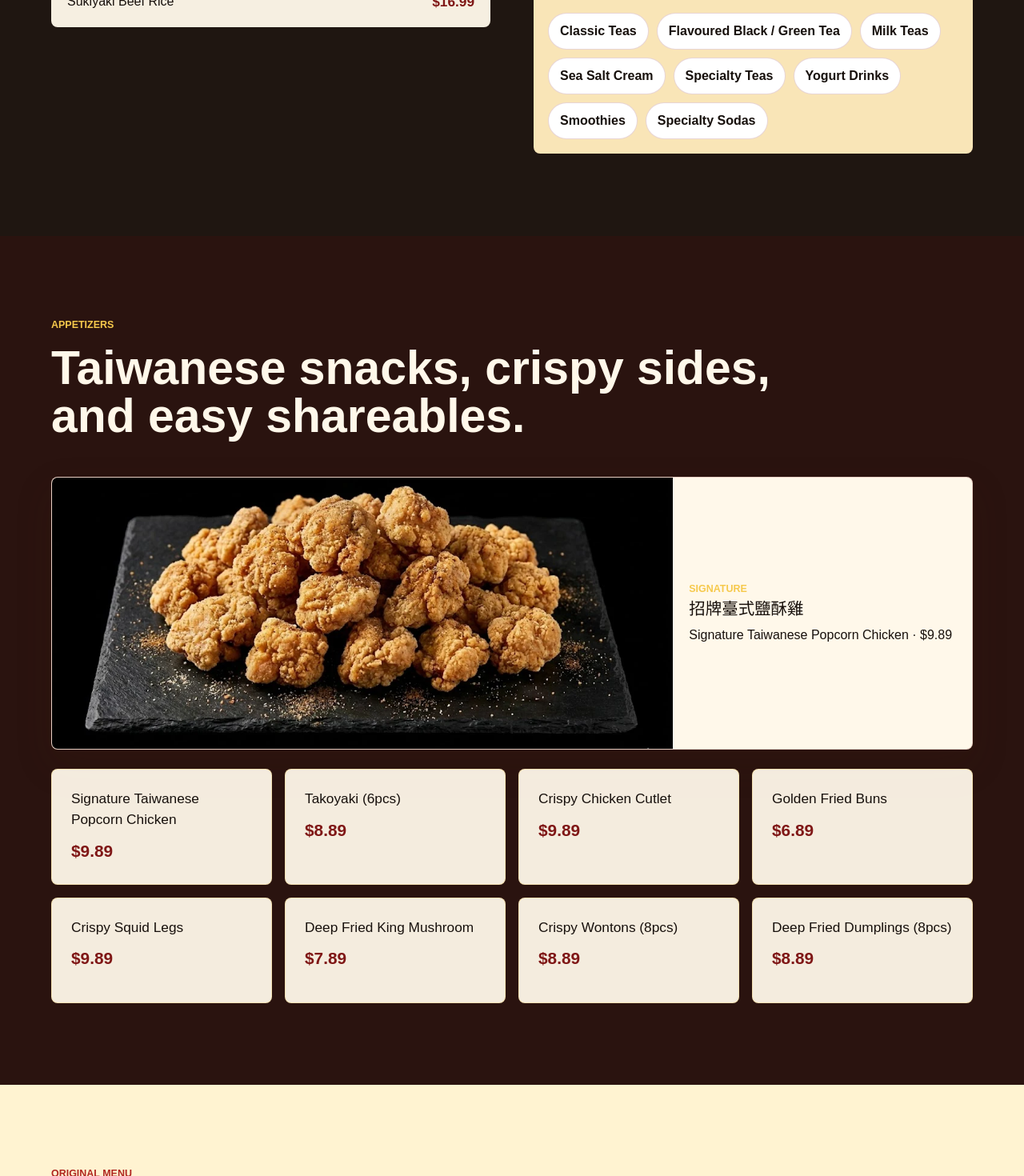
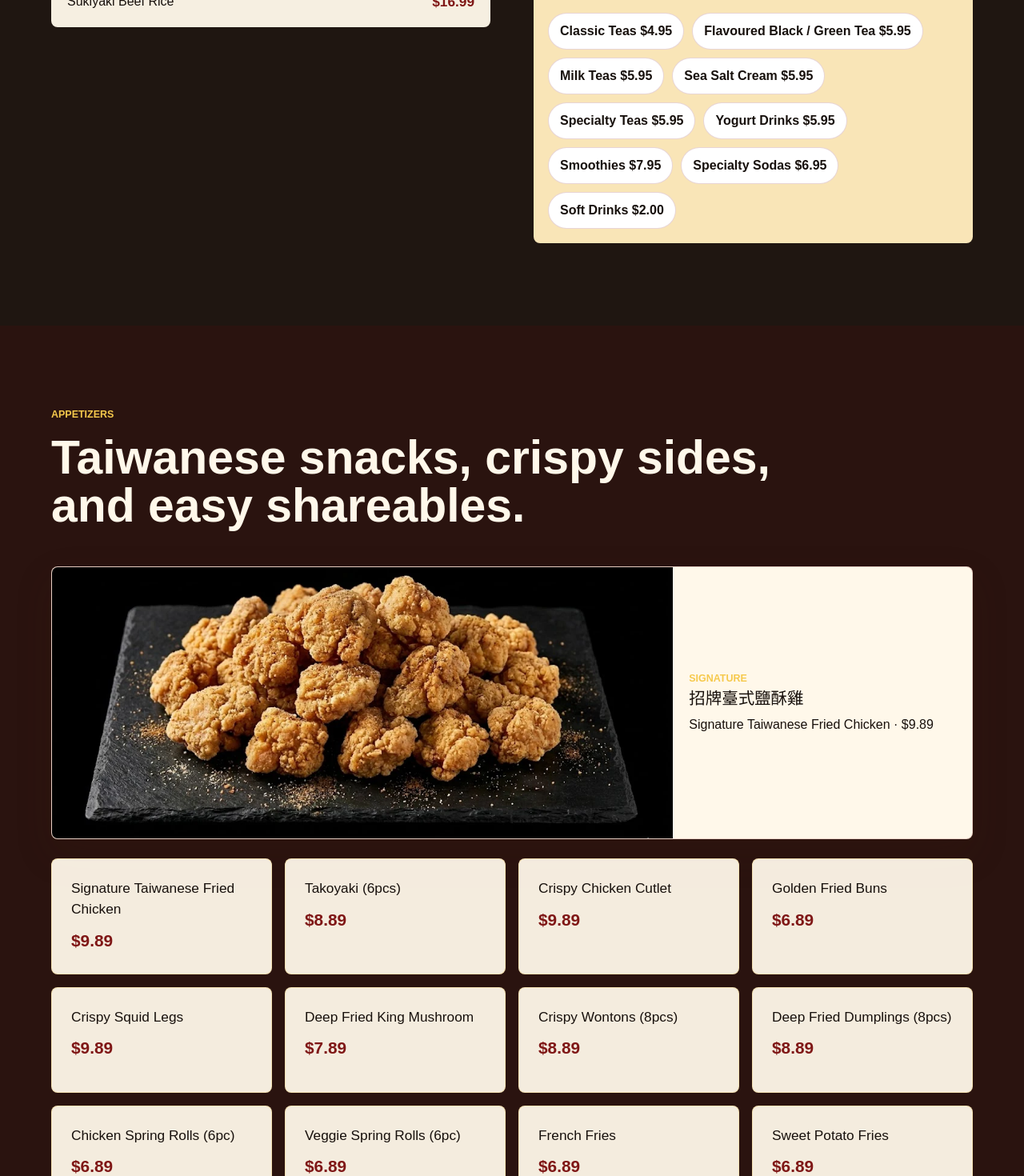
Before and after one commit to RickyLei7/HotPot, a Next.js app: page / in a window 1280 px wide. Shown: the part 5780-7250 px from the top of the page at 80% size. Built offline with nearby package versions, Linux system fonts and the light colour scheme.

Commit message:
Update menu from latest PDF

```diff
--- a/app/menu/page.tsx
+++ b/app/menu/page.tsx
@@ -17,7 +17,7 @@ export const metadata: Metadata = {
 };
 
 const soups = [
-  "Chicken & Spicy Yuan Yang Pot",
+  "Chicken & Spicy Pot",
   "Spicy",
   "Sukiyaki",
   "Tom Yum Kung",
@@ -45,7 +45,7 @@ const riceNoodles = [
 ];
 
 const snacks = [
-  ["Signature Taiwanese Popcorn Chicken", "$9.89"],
+  ["Signature Taiwanese Fried Chicken", "$9.89"],
   ["Takoyaki (6pcs)", "$8.89"],
   ["Crispy Chicken Cutlet", "$9.89"],
   ["Golden Fried Buns", "$6.89"],
@@ -53,6 +53,29 @@ const snacks = [
   ["Deep Fried King Mushroom", "$7.89"],
   ["Crispy Wontons (8pcs)", "$8.89"],
   ["Deep Fried Dumplings (8pcs)", "$8.89"],
+  ["Chicken Spring Rolls (6pc)", "$6.89"],
+  ["Veggie Spring Rolls (6pc)", "$6.89"],
+  ["French Fries", "$6.89"],
+  ["Sweet Potato Fries", "$6.89"],
+  ["Golden Onion Rings", "$8.89"],
+  ["Fish Balls (6pc)", "$7.89"],
+  ["Chinese Donut", "$6.89"],
+  ["Luncheon Meat (Spam)", "$6.89"],
+  ["Korean Fish Cake", "$6.89"],
+  ["Edamame", "$5.89"],
+];
+
+const drinks = [
+  ["Classic Teas", "$4.95"],
+  ["Flavoured Black / Green Tea", "$5.95"],
+  ["Milk Teas", "$5.95"],
+  ["Sea Salt Cream", "$5.95"],
+  ["Specialty Teas", "$5.95"],
+  ["Yogurt Drinks", "$5.95"],
+  ["Smoothies", "$7.95"],
+  ["Specialty Sodas", "$6.95"],
+  ["Soft Drinks", "$2.00"],
+  ["Toppings", "+$0.75"],
 ];
 
 export default function MenuPage() {
@@ -117,6 +140,18 @@ export default function MenuPage() {
           </div>
         </div>
       </section>
+
+      <section className="menu-section">
+        <div className="section-heading compact">
+          <p className="eyebrow">Milk tea & drinks</p>
+          <h2>Tea, milk tea, specialty drinks, smoothies, sodas, and toppings.</h2>
+        </div>
+        <div className="price-list">
+          {drinks.map(([item, price]) => (
+            <div key={item}><span>{item}</span><strong>{price}</strong></div>
+          ))}
+        </div>
+      </section>
     </main>
   );
 }
--- a/app/page.tsx
+++ b/app/page.tsx
@@ -1,7 +1,7 @@
 import AboutContent from "./about-content";
 
 const soups = [
-  "Chicken & Spicy Yuan Yang Pot",
+  "Chicken & Spicy Pot",
   "Spicy",
   "Sukiyaki",
   "Tom Yum Kung",
@@ -29,7 +29,7 @@ const riceNoodles = [
 ];
 
 const snacks = [
-  ["Signature Taiwanese Popcorn Chicken", "$9.89"],
+  ["Signature Taiwanese Fried Chicken", "$9.89"],
   ["Takoyaki (6pcs)", "$8.89"],
   ["Crispy Chicken Cutlet", "$9.89"],
   ["Golden Fried Buns", "$6.89"],
@@ -37,17 +37,28 @@ const snacks = [
   ["Deep Fried King Mushroom", "$7.89"],
   ["Crispy Wontons (8pcs)", "$8.89"],
   ["Deep Fried Dumplings (8pcs)", "$8.89"],
+  ["Chicken Spring Rolls (6pc)", "$6.89"],
+  ["Veggie Spring Rolls (6pc)", "$6.89"],
+  ["French Fries", "$6.89"],
+  ["Sweet Potato Fries", "$6.89"],
+  ["Golden Onion Rings", "$8.89"],
+  ["Fish Balls (6pc)", "$7.89"],
+  ["Chinese Donut", "$6.89"],
+  ["Luncheon Meat (Spam)", "$6.89"],
+  ["Korean Fish Cake", "$6.89"],
+  ["Edamame", "$5.89"],
 ];
 
 const drinks = [
-  "Classic Teas",
-  "Flavoured Black / Green Tea",
-  "Milk Teas",
-  "Sea Salt Cream",
-  "Specialty Teas",
-  "Yogurt Drinks",
-  "Smoothies",
-  "Specialty Sodas",
+  "Classic Teas $4.95",
+  "Flavoured Black / Green Tea $5.95",
+  "Milk Teas $5.95",
+  "Sea Salt Cream $5.95",
+  "Specialty Teas $5.95",
+  "Yogurt Drinks $5.95",
+  "Smoothies $7.95",
+  "Specialty Sodas $6.95",
+  "Soft Drinks $2.00",
 ];
 
 const featuredSoups = [
@@ -230,11 +241,11 @@ export default function Home() {
           <h2>Taiwanese snacks, crispy sides, and easy shareables.</h2>
         </div>
         <article className="signature-snack">
-          <img src="/assets/dish-popcorn-chicken.webp" alt="Signature Taiwanese popcorn chicken" />
+            <img src="/assets/dish-popcorn-chicken.webp" alt="Signature Taiwanese fried chicken" />
           <div>
             <p className="eyebrow">Signature</p>
             <h3>招牌臺式鹽酥雞</h3>
-            <p>Signature Taiwanese Popcorn Chicken · $9.89</p>
+            <p>Signature Taiwanese Fried Chicken · $9.89</p>
           </div>
         </article>
         <div className="snack-grid">
@@ -249,7 +260,7 @@ export default function Home() {
 
       <section className="full-menu">
         <div className="section-heading">
-          <p className="eyebrow">Original menu</p>
+          <p className="eyebrow">Full menu images</p>
           <h2>Browse the full in-store menu.</h2>
         </div>
         <div className="menu-images">
--- a/public/index.html
+++ b/public/index.html
@@ -209,7 +209,7 @@
           </article>
         </div>
         <div class="soup-list" aria-label="Soup bases">
-          <span>Chicken & Spicy Yuan Yang Pot</span><span>Spicy</span><span>Sukiyaki</span>
+          <span>Chicken & Spicy Pot</span><span>Spicy</span><span>Sukiyaki</span>
           <span>Tom Yum Kung</span><span>Chinese Herbs</span><span>Chicken Soup</span>
           <span>Pork Soup</span><span>Sesame Oil</span><span>Pickled Cabbage</span>
           <span>Curry</span><span>Satay</span><span>Kimchi</span><span>Milk</span>
@@ -241,9 +241,10 @@
           <div class="drink-panel">
             <img src="assets/milk-tea-photo.png" alt="Pearl milk tea" />
             <div>
-              <span>Classic Teas</span><span>Flavoured Black / Green Tea</span>
-              <span>Milk Teas</span><span>Sea Salt Cream</span><span>Specialty Teas</span>
-              <span>Yogurt Drinks</span><span>Smoothies</span><span>Specialty Sodas</span>
+              <span>Classic Teas $4.95</span><span>Flavoured Black / Green Tea $5.95</span>
+              <span>Milk Teas $5.95</span><span>Sea Salt Cream $5.95</span><span>Specialty Teas $5.95</span>
+              <span>Yogurt Drinks $5.95</span><span>Smoothies $7.95</span><span>Specialty Sodas $6.95</span>
+              <span>Soft Drinks $2.00</span>
             </div>
           </div>
         </div>
@@ -255,15 +256,15 @@
           <h2>Taiwanese snacks, crispy sides, and easy shareables.</h2>
         </div>
         <article class="signature-snack">
-          <img src="assets/dish-popcorn-chicken.webp" alt="Signature Taiwanese popcorn chicken" />
+          <img src="assets/dish-popcorn-chicken.webp" alt="Signature Taiwanese fried chicken" />
           <div>
             <p class="eyebrow">Signature</p>
             <h3>招牌臺式鹽酥雞</h3>
-            <p>Signature Taiwanese Popcorn Chicken · $9.89</p>
+            <p>Signature Taiwanese Fried Chicken · $9.89</p>
           </div>
         </article>
         <div class="snack-grid">
-          <article><h3>Signature Taiwanese Popcorn Chicken</h3><p>$9.89</p></article>
+          <article><h3>Signature Taiwanese Fried Chicken</h3><p>$9.89</p></article>
           <article><h3>Takoyaki (6pcs)</h3><p>$8.89</p></article>
           <article><h3>Crispy Chicken Cutlet</h3><p>$9.89</p></article>
           <article><h3>Golden Fried Buns</h3><p>$6.89</p></article>
@@ -271,12 +272,22 @@
           <article><h3>Deep Fried King Mushroom</h3><p>$7.89</p></article>
           <article><h3>Crispy Wontons (8pcs)</h3><p>$8.89</p></article>
           <article><h3>Deep Fried Dumplings (8pcs)</h3><p>$8.89</p></article>
+          <article><h3>Chicken Spring Rolls (6pc)</h3><p>$6.89</p></article>
+          <article><h3>Veggie Spring Rolls (6pc)</h3><p>$6.89</p></article>
+          <article><h3>French Fries</h3><p>$6.89</p></article>
+          <article><h3>Sweet Potato Fries</h3><p>$6.89</p></article>
+          <article><h3>Golden Onion Rings</h3><p>$8.89</p></article>
+          <article><h3>Fish Balls (6pc)</h3><p>$7.89</p></article>
+          <article><h3>Chinese Donut</h3><p>$6.89</p></article>
+          <article><h3>Luncheon Meat (Spam)</h3><p>$6.89</p></article>
+          <article><h3>Korean Fish Cake</h3><p>$6.89</p></article>
+          <article><h3>Edamame</h3><p>$5.89</p></article>
         </div>
       </section>
 
       <section class="full-menu">
         <div class="section-heading">
-          <p class="eyebrow">Original menu</p>
+          <p class="eyebrow">Full menu images</p>
           <h2>Browse the full in-store menu.</h2>
         </div>
         <div class="menu-images">
--- a/public/menu/index.html
+++ b/public/menu/index.html
@@ -38,6 +38,7 @@
             "@type": "MenuSection",
             "name": "Hot Pot Soup Bases",
             "hasMenuItem": [
+              {"@type": "MenuItem", "name": "Chicken & Spicy Pot"},
               {"@type": "MenuItem", "name": "Sukiyaki"},
               {"@type": "MenuItem", "name": "Tom Yum Kung"},
               {"@type": "MenuItem", "name": "Spicy Hotpot"},
@@ -52,6 +53,16 @@
               {"@type": "MenuItem", "name": "Signature Taiwanese Beef Noodle Soup", "offers": {"@type": "Offer", "price": "16.99", "priceCurrency": "CAD"}},
               {"@type": "MenuItem", "name": "Braised Pork Rice", "offers": {"@type": "Offer", "price": "12.99", "priceCurrency": "CAD"}},
               {"@type": "MenuItem", "name": "Unagi Rice Bowl", "offers": {"@type": "Offer", "price": "18.99", "priceCurrency": "CAD"}}
+            ]
+          },
+          {
+            "@type": "MenuSection",
+            "name": "Appetizers",
+            "hasMenuItem": [
+              {"@type": "MenuItem", "name": "Signature Taiwanese Fried Chicken", "offers": {"@type": "Offer", "price": "9.89", "priceCurrency": "CAD"}},
+              {"@type": "MenuItem", "name": "Takoyaki (6pcs)", "offers": {"@type": "Offer", "price": "8.89", "priceCurrency": "CAD"}},
+              {"@type": "MenuItem", "name": "Golden Onion Rings", "offers": {"@type": "Offer", "price": "8.89", "priceCurrency": "CAD"}},
+              {"@type": "MenuItem", "name": "Edamame", "offers": {"@type": "Offer", "price": "5.89", "priceCurrency": "CAD"}}
             ]
           }
         ]
@@ -117,7 +128,7 @@
           </article>
         </div>
         <div class="soup-list" aria-label="Soup bases">
-          <span>Chicken & Spicy Yuan Yang Pot</span><span>Spicy</span><span>Sukiyaki</span>
+          <span>Chicken & Spicy Pot</span><span>Spicy</span><span>Sukiyaki</span>
           <span>Tom Yum Kung</span><span>Chinese Herbs</span><span>Chicken Soup</span>
           <span>Pork Soup</span><span>Sesame Oil</span><span>Pickled Cabbage</span>
           <span>Curry</span><span>Satay</span><span>Kimchi</span><span>Milk</span>
@@ -149,9 +160,10 @@
           <div class="drink-panel">
             <img src="/assets/milk-tea-photo.png" alt="Milk tea drinks at Centre Street Japanese HotPot Calgary" />
             <div>
-              <span>Classic Teas</span><span>Flavoured Black / Green Tea</span>
-              <span>Milk Teas</span><span>Sea Salt Cream</span><span>Specialty Teas</span>
-              <span>Yogurt Drinks</span><span>Smoothies</span><span>Specialty Sodas</span>
+              <span>Classic Teas $4.95</span><span>Flavoured Black / Green Tea $5.95</span>
+              <span>Milk Teas $5.95</span><span>Sea Salt Cream $5.95</span><span>Specialty Teas $5.95</span>
+              <span>Yogurt Drinks $5.95</span><span>Smoothies $7.95</span><span>Specialty Sodas $6.95</span>
+              <span>Soft Drinks $2.00</span><span>Toppings +$0.75</span>
             </div>
           </div>
         </div>
@@ -163,7 +175,7 @@
           <h2>Taiwanese snacks, crispy sides, and easy shareables.</h2>
         </div>
         <div class="snack-grid">
-          <article><h3>Signature Taiwanese Popcorn Chicken</h3><p>$9.89</p></article>
+          <article><h3>Signature Taiwanese Fried Chicken</h3><p>$9.89</p></article>
           <article><h3>Takoyaki (6pcs)</h3><p>$8.89</p></article>
           <article><h3>Crispy Chicken Cutlet</h3><p>$9.89</p></article>
           <article><h3>Golden Fried Buns</h3><p>$6.89</p></article>
@@ -171,6 +183,16 @@
           <article><h3>Deep Fried King Mushroom</h3><p>$7.89</p></article>
           <article><h3>Crispy Wontons (8pcs)</h3><p>$8.89</p></article>
           <article><h3>Deep Fried Dumplings (8pcs)</h3><p>$8.89</p></article>
+          <article><h3>Chicken Spring Rolls (6pc)</h3><p>$6.89</p></article>
+          <article><h3>Veggie Spring Rolls (6pc)</h3><p>$6.89</p></article>
+          <article><h3>French Fries</h3><p>$6.89</p></article>
+          <article><h3>Sweet Potato Fries</h3><p>$6.89</p></article>
+          <article><h3>Golden Onion Rings</h3><p>$8.89</p></article>
+          <article><h3>Fish Balls (6pc)</h3><p>$7.89</p></article>
+          <article><h3>Chinese Donut</h3><p>$6.89</p></article>
+          <article><h3>Luncheon Meat (Spam)</h3><p>$6.89</p></article>
+          <article><h3>Korean Fish Cake</h3><p>$6.89</p></article>
+          <article><h3>Edamame</h3><p>$5.89</p></article>
         </div>
       </section>
 
```
Also changed, not shown: 2 other files (tests, documents, lock files or other folders).
